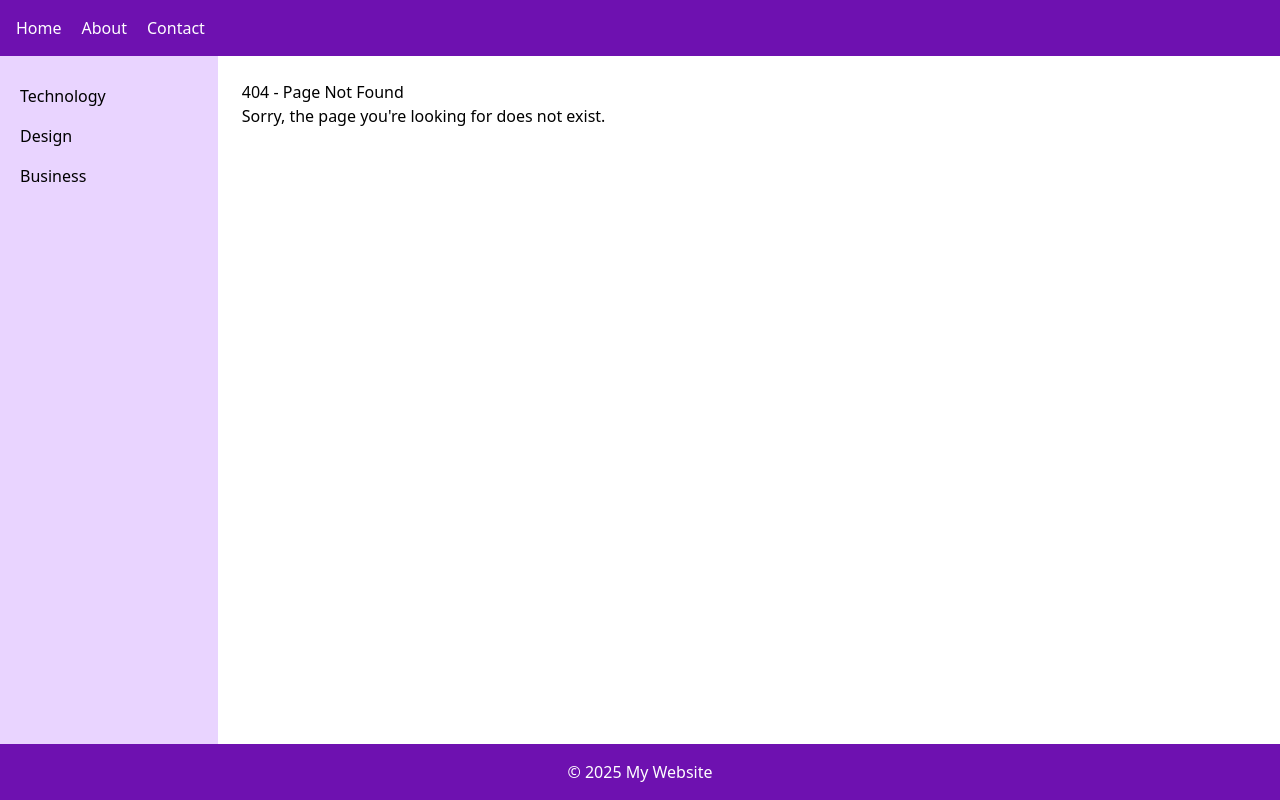
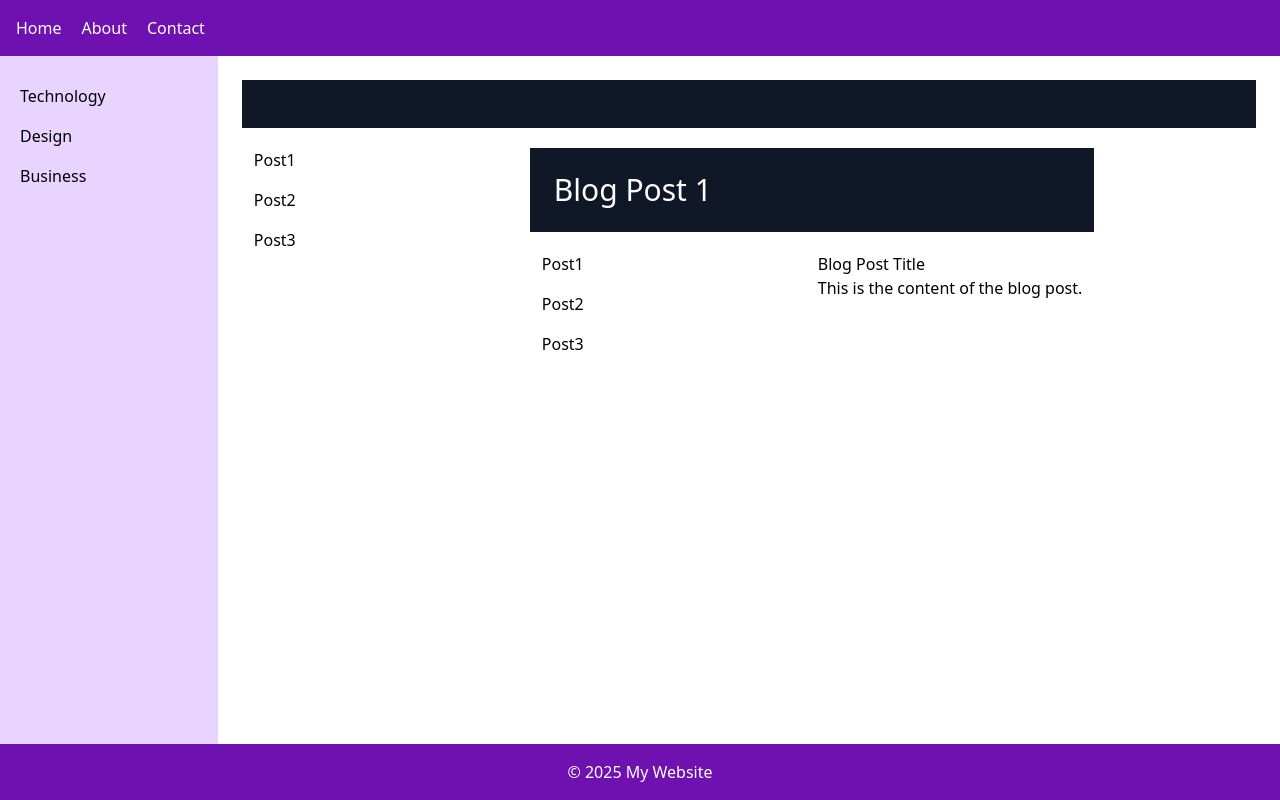
Before and after one commit to AbdallahKhaledAhmed/Learn-NextJS, a Next.js app: page /blog/1 in a window 1280 px wide. Before the commit this address had no page. Built offline with nearby package versions, Linux system fonts and the light colour scheme.

Commit message:
Finished Layout Challenge

```diff
--- /dev/null
+++ b/app/blog/1/page.tsx
@@ -0,0 +1,15 @@
+import BlogLayout from "../layout";
+
+const Blog1 = () => {
+  return (
+    <BlogLayout
+      title="Blog Post 1
+"
+    >
+      <h3>Blog Post Title</h3>
+      <p>This is the content of the blog post.</p>
+    </BlogLayout>
+  );
+};
+
+export default Blog1;
--- a/app/blog/layout.tsx
+++ b/app/blog/layout.tsx
@@ -1,7 +1,24 @@
-const BlogLayout = () => {
+import Link from "next/link";
+import { ReactNode } from "react";
+
+const BlogLayout = ({
+  children,
+  title,
+}: {
+  children: ReactNode;
+  title?: string;
+}) => {
   return (
     <div>
-      <header></header>
+      <header className="p-6 bg-gray-900 text-3xl text-white">{title}</header>
+      <div className="flex p-3 gap-5">
+        <aside className="w-64 flex flex-col [&>a]:py-2 [&>a]:hover:bg-gray-300 ">
+          <Link href={"./1"}>Post1</Link>
+          <Link href={"./2"}>Post2</Link>
+          <Link href={"./3"}>Post3</Link>
+        </aside>
+        <main className="py-2">{children}</main>
+      </div>
     </div>
   );
 };
--- /dev/null
+++ b/app/blog/page.tsx
@@ -0,0 +1,5 @@
+const Blog = () => {
+  return <div>Blog</div>;
+};
+
+export default Blog;
```
